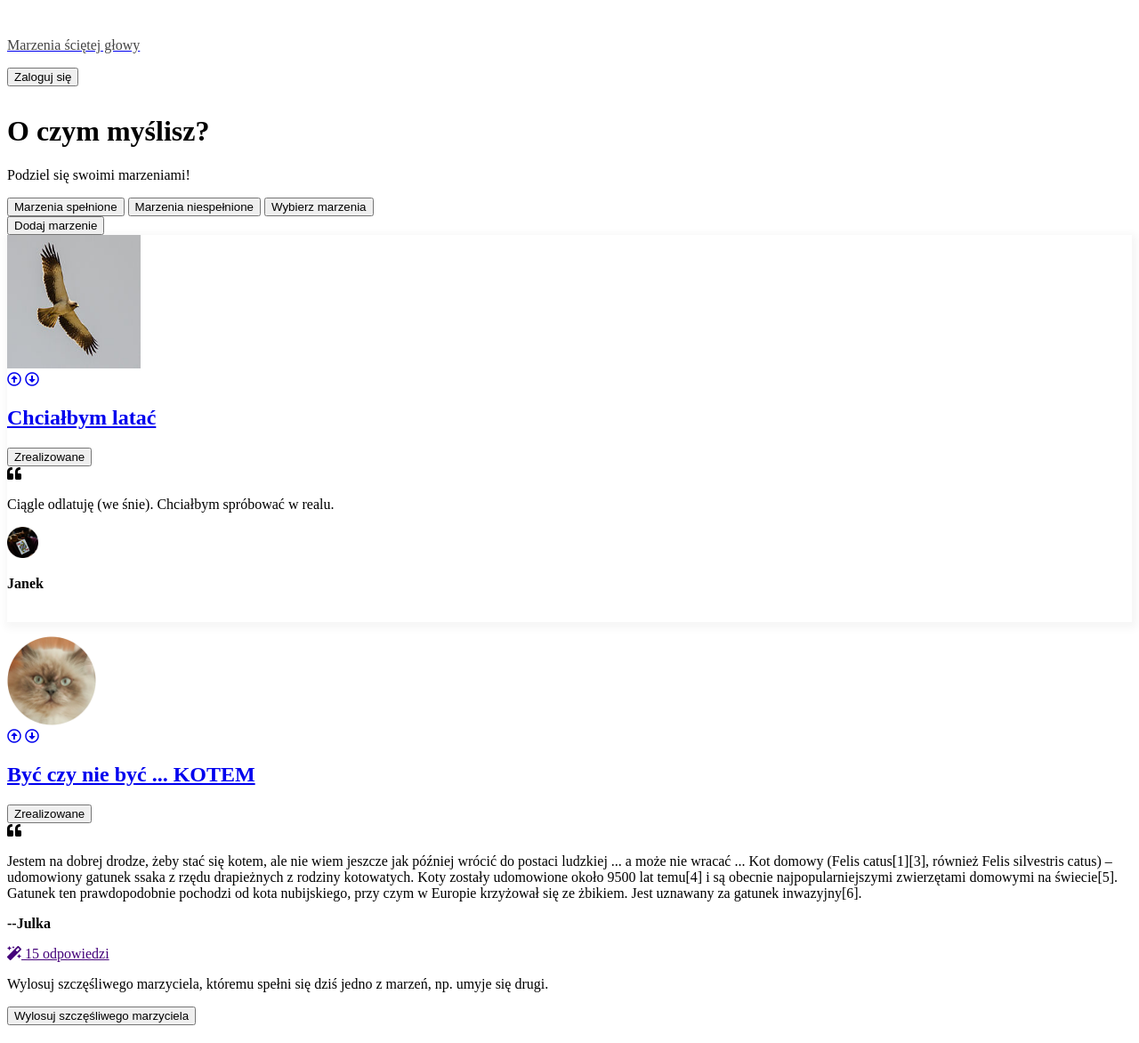
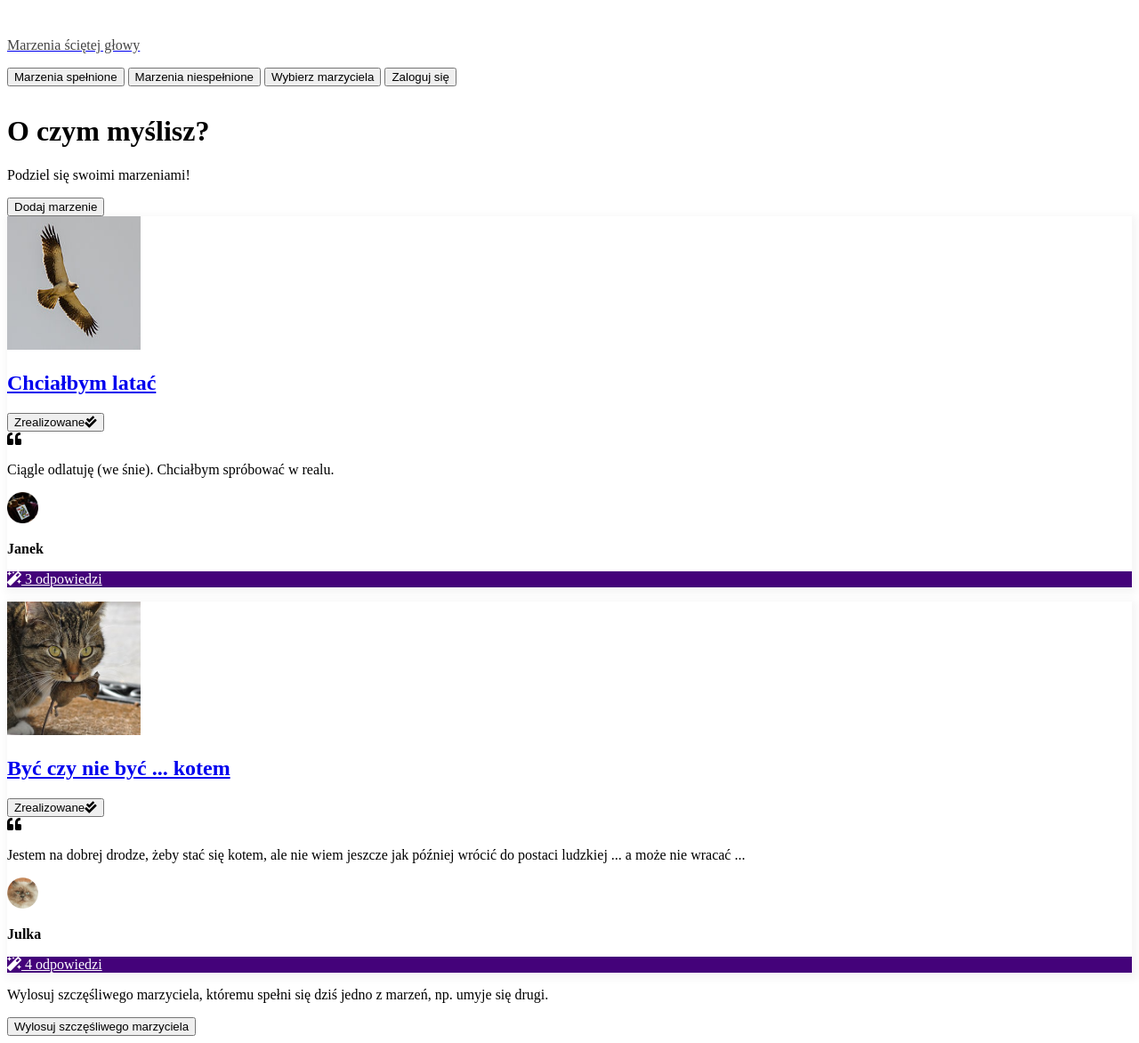
Before and after one commit to egi-megi/blackboard, a Symfony app: template templates/question/homepage.html.twig in a window 1280 px wide. Shown: the whole page at 89% size. Run offline with Twig, Linux system fonts and the light colour scheme; the template is opened without the code that fills it, so the values that code supplies are empty; some libraries are stand-ins or nearby versions.

Commit message:
Some elements of project layout

```diff
--- a/assets/css/app.css
+++ b/assets/css/app.css
@@ -68,7 +68,7 @@ body {
 }
 
 .vote-arrows a {
-    color: #444;
+    color: #4442;
 }
 
 .vote-up:hover {
--- a/composer.json
+++ b/composer.json
@@ -5,6 +5,7 @@
         "php": "^7.3.0 || ^8.0.0",
         "ext-ctype": "*",
         "ext-iconv": "*",
+        "knplabs/knp-markdown-bundle": "^1.9",
         "sensio/framework-extra-bundle": "^5.5",
         "symfony/asset": "5.0.*",
         "symfony/console": "5.0.*",
--- a/config/bundles.php
+++ b/config/bundles.php
@@ -9,4 +9,5 @@ return [
     Symfony\Bundle\MonologBundle\MonologBundle::class => ['all' => true],
     Symfony\Bundle\DebugBundle\DebugBundle::class => ['dev' => true, 'test' => true],
     Symfony\WebpackEncoreBundle\WebpackEncoreBundle::class => ['all' => true],
+    Knp\Bundle\MarkdownBundle\KnpMarkdownBundle::class => ['all' => true],
 ];
--- a/src/Controller/QuestionController.php
+++ b/src/Controller/QuestionController.php
@@ -40,4 +40,10 @@ class QuestionController extends AbstractController
             'answers' => $answers,
         ]);
     }
+
+    public function rand_dreamer() {
+        $dreamers_array = array("Janek", "Julka");
+        $rand_keys = array_rand($dreamers_array, 1);
+        return $dreamer = $dreamers_array[$rand_keys[0]];
+    }
 }
--- a/templates/base.html.twig
+++ b/templates/base.html.twig
@@ -15,6 +15,9 @@
             <i style="color: #444; font-size: 2rem;" class="pb-1 fad fa-cauldron"></i>
             <p class="pl-2 d-inline font-weight-bold" style="color: #444;">Marzenia ściętej głowy</p>
           </a>
+          <button class="btn btn-light">Marzenia spełnione</button>
+          <button class="btn btn-light">Marzenia niespełnione</button>
+          <button class="btn btn-light">Wybierz marzyciela</button>
           <button class="btn btn-dark">Zaloguj się</button>
         </nav>
 
--- a/templates/question/homepage.html.twig
+++ b/templates/question/homepage.html.twig
@@ -8,11 +8,6 @@
                 <h1 class="display-4">O czym myślisz?</h1>
                 <p class="lead">Podziel się swoimi marzeniami!</p>
             </div>
-            <div class="col">
-                <button class="btn btn-light">Marzenia spełnione</button>
-                <button class="btn btn-light">Marzenia niespełnione</button>
-                <button class="btn btn-light">Wybierz marzenia</button>
-            </div>
         </div>
     </div>
 </div>
@@ -22,28 +17,28 @@
             <button class="btn btn-question">Dodaj marzenie</button>
         </div>
     </div>
-    <div class="row" data-spy="scroll">
-        <div class="col-12">
+    <div class="row pb-10" data-spy="scroll">
+        <div class="col-12 mb-5">
             <div style="box-shadow: 2px 3px 9px 4px rgba(0,0,0,0.04);">
                 <div class="q-container p-4">
                     <div class="row mx-auto">
-                        <div class="col-2 text-center">
-                            <img src="{{ asset('images/eagle_in_flight.jpg') }}" class="rounded" width="150" height="150"  alt="Tisha avatar">
-                            <div class="d-block mt-3 vote-arrows">
+                        <div class="col-2">
+                            <img src="{{ asset('images/eagle_in_flight.jpg') }}" class="rounded" width="150" height="150"  alt="Janek avatar">
+                            {# <div class="d-block mt-3 vote-arrows">
                                 <a class="vote-up" href="#"><i class="far fa-arrow-alt-circle-up"></i></a>
                                 <a class="vote-down" href="#"><i class="far fa-arrow-alt-circle-down"></i></a>
-                            </div>
+                            </div> #}
                         </div>
                         <div class="col">
                             <div class="row d-flex justify-content-between">
                                 <a class="q-title mt-1 ml-3" href="{{ path('app_question_show', { slug: 'Chciałbym-latać' }) }}"><h2>Chciałbym latać</h2></a>
-                                <button class="btn btn-dream-made mt-1 mb-3 mr-3">Zrealizowane</button>
+                                <button class="btn btn-dream-made mt-1 mb-3 mr-3">Zrealizowane<i class="fas fa-check-double pl-2"></i></button>
                             </div>
                             <div class="q-display p-3">
                                 <i class="fa fa-quote-left mr-3"></i>
                                 <p class="d-inline">Ciągle odlatuję (we śnie). Chciałbym spróbować w realu.</p>
                                 <div class="row mx-auto pt-3">
-                                    <img src="{{ asset('images/magic-photo.png') }}" class="circle-rounded" width="35" height="35"  alt="Tisha avatar">
+                                    <img src="{{ asset('images/magic-photo.png') }}" class="circle-rounded" width="35" height="35"  alt="Janek image">
                                     <p class="pl-1 pt-2"><strong>Janek</strong></p>
                                 </div>
                             </div>
@@ -51,40 +46,44 @@
                     </div>
                 </div>
                 <a class="answer-link" href="{{ path('app_question_show', { slug: 'Chciałbym-latać' }) }}" style="color: #fff;">
-                    <p class="q-display-response text-center p-3">
-                        <i class="fa fa-magic magic-wand"></i> 6 odpowiedzi
+                    <p class="q-display-response text-center p-3" style="background-color:rgb(68, 2, 122);">
+                        <i class="fa fa-magic magic-wand"></i> 3 odpowiedzi
                     </p>
                 </a>
             </div>
         </div>
 
-        <div class="col-12 mt-3">
+        <div class="col-12 mb-5">
+            <div style="box-shadow: 2px 3px 9px 4px rgba(0,0,0,0.04);">
                 <div class="q-container p-4">
-                <div class="row">
-                    <div class="col-2 text-center">
-                        <img src="{{ asset('images/tisha.png') }}" width="100" height="100"  alt="Jerry avatar">
-                        <div class="d-block mt-3 vote-arrows">
-                            <a class="vote-up" href="#"><i class="far fa-arrow-alt-circle-up"></i></a>
-                            <a class="vote-down" href="#"><i class="far fa-arrow-alt-circle-down"></i></a>
-                        </div>
+                    <div class="row mx-auto">
+                        <div class="col-2">
+                            <img src="{{ asset('images/kot_z_mysza.jpg') }}" class="rounded" width="150" height="150"  alt="Julka avatar">
                         </div>
                         <div class="col">
-                        <a class="q-title" href="{{ path('app_question_show', { slug: 'Być-czy-nie-być-...-KOTEM' }) }}"><h2>Być czy nie być ... KOTEM</h2></a>
-                        <button class="btn btn-dream-made">Zrealizowane</button>
+                            <div class="row d-flex justify-content-between">
+                                <a class="q-title mt-1 ml-3" href="{{ path('app_question_show', { slug: 'Być-czy-nie-być-...-KOTEM' }) }}"><h2>Być czy nie być ... kotem</h2></a>
+                                <button class="btn btn-dream-made mt-1 mb-3 mr-3">Zrealizowane<i class="fas fa-check-double pl-2"></i></button>
+                            </div>
                             <div class="q-display p-3">
                                 <i class="fa fa-quote-left mr-3"></i>
-                            <p class="d-inline" style="maxlength: 50px">Jestem na dobrej drodze, żeby stać się kotem, ale nie wiem jeszcze jak później wrócić do postaci ludzkiej ... a może nie wracać ... Kot domowy (Felis catus[1][3], również Felis silvestris catus) – udomowiony gatunek ssaka z rzędu drapieżnych z rodziny kotowatych. Koty zostały udomowione około 9500 lat temu[4] i są obecnie najpopularniejszymi zwierzętami domowymi na świecie[5]. Gatunek ten prawdopodobnie pochodzi od kota nubijskiego, przy czym w Europie krzyżował się ze żbikiem. Jest uznawany za gatunek inwazyjny[6]. </p>
-                            <p class="pt-4"><strong>--Julka</strong></p>
+                                <p class="d-inline">Jestem na dobrej drodze, żeby stać się kotem, ale nie wiem jeszcze jak później wrócić do postaci ludzkiej ... a może nie wracać ... </p>
+                                <div class="row mx-auto pt-3">
+                                    <img src="{{ asset('images/tisha.png') }}" class="circle-rounded" width="35" height="35"  alt="Julka image">
+                                    <p class="pl-1 pt-2"><strong>Julka</strong></p>
                                 </div>
                             </div>
                         </div>
                     </div>
-            <a class="answer-link" href="{{ path('app_question_show', { slug: 'Być-czy-nie-być-...-KOTEM' }) }}" style="color: rgb(68, 2, 122);">
-                <p class="q-display-response text-center p-3">
-                    <i class="fa fa-magic magic-wand"></i> 15 odpowiedzi
+                </div>
+                <a class="answer-link" href="{{ path('app_question_show', { slug: 'Być-czy-nie-być-...-KOTEM' }) }}" style="color: #fff;">
+                    <p class="q-display-response text-center p-3" style="background-color:rgb(68, 2, 122);">
+                        <i class="fa fa-magic magic-wand"></i> 4 odpowiedzi
                     </p>
                 </a>
             </div>
         </div>
+
+    </div>
 </div>
 {% endblock %}
```
Also changed, not shown: assets/js/app.js (+14 -0 lines), src/Controller/CommentController.php (+11 -0 lines), templates/question/show.html.twig (+6 -4 lines), 2 other files. Lines whose indentation alone changed are shown as unchanged.
